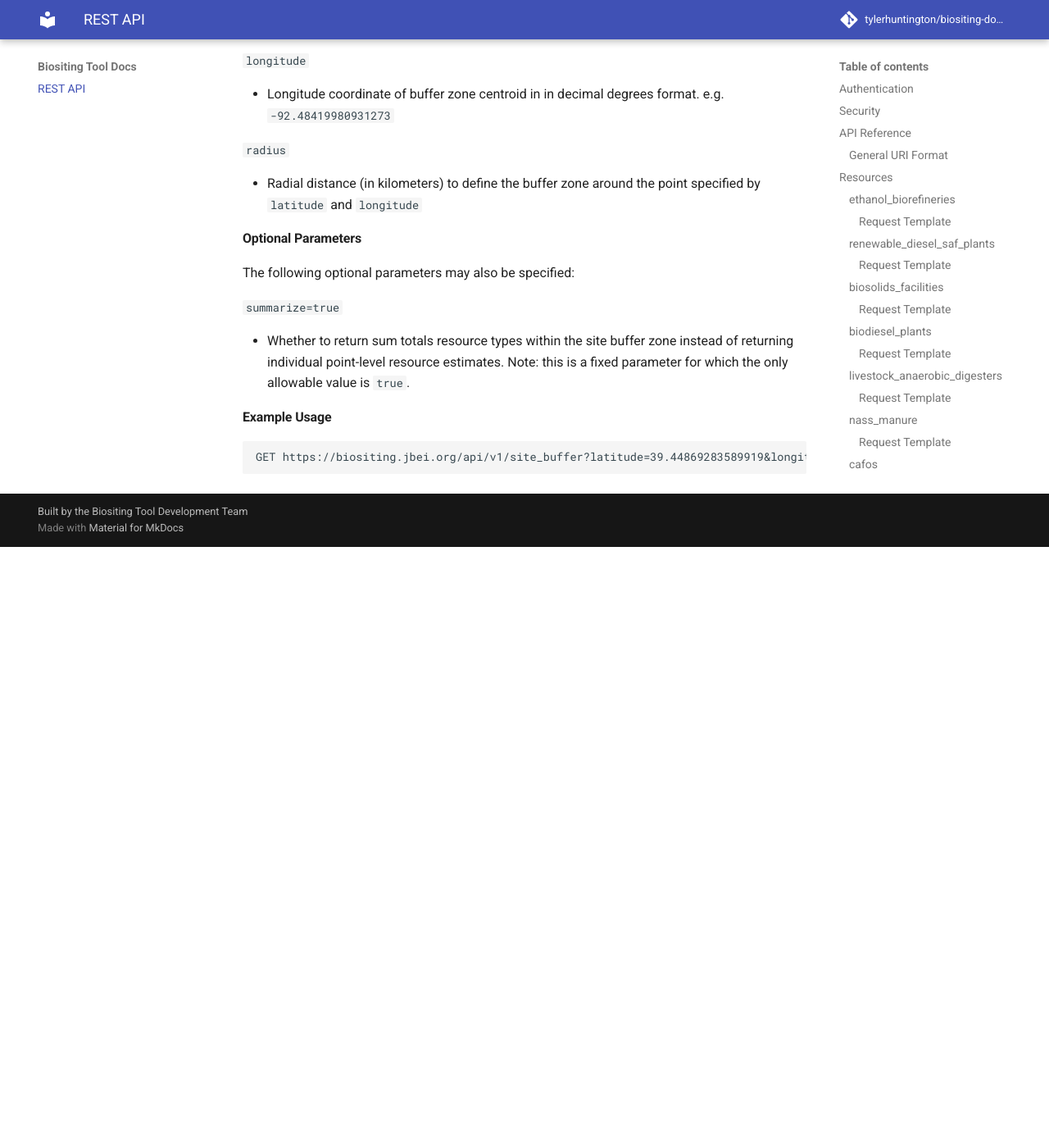
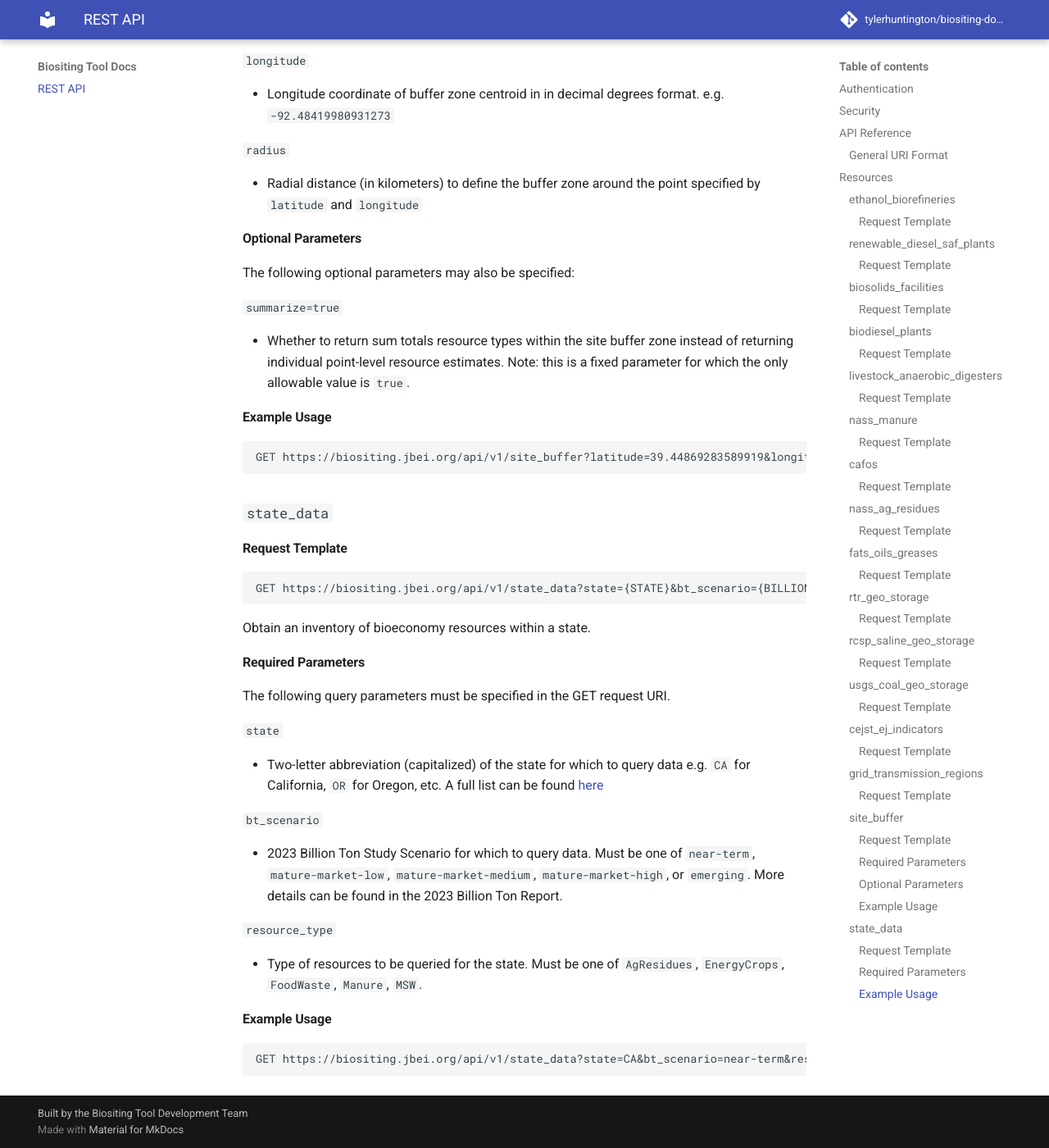
Before and after one commit to tylerhuntington/biositing-docs, an MkDocs documentation site: the page built from docs/user-guide/rest-api.md, in a window 1280 px wide and 1400 px high, scrolled down 4766 px. Shown: the whole window at 82% size. Built offline with MkDocs 1.6.1 and Material for MkDocs 9.7.7, drawn with Linux system fonts in a browser that asks for light colours; comment, search, counter and statistics services are not loaded; before the commit the page ends 5433 px from its top, so only the background shows below that.

Commit message:
Add state_data endpoint to docs.

````diff
--- a/docs/user-guide/rest-api.md
+++ b/docs/user-guide/rest-api.md
@@ -353,6 +353,53 @@ The following optional parameters may also be specified:
 GET https://biositing.jbei.org/api/v1/site_buffer?latitude=39.44869283589919&longitude=-92.48419980931273&radius=20
 ```
 
+### `state_data`
+
+#### Request Template
+```
+GET https://biositing.jbei.org/api/v1/state_data?state={STATE}&bt_scenario={BILLION_TON_SCENARIO}&resource_type={RESOURCE_TYPE}
+```
+
+Obtain an inventory of bioeconomy resources within a state.
+
+#### Required Parameters
+The following query parameters must be specified in the GET request URI.
+
+`state`
+
+-  Two-letter abbreviation (capitalized) of the state for which to query data
+   e.g. `CA` for California, `OR` for Oregon, etc. A full list can be found [here](https://www.faa.gov/air_traffic/publications/atpubs/cnt_html/appendix_a.html)
+
+`bt_scenario`
+
+-  2023 Billion Ton Study Scenario for which to query data. Must be one of `near-term`, `mature-market-low`, `mature-market-medium`, `mature-market-high`, or `emerging`. More details can be found in the 2023 Billion Ton Report.
+
+`resource_type`
+
+-  Type of resources to be queried for the state. Must be one of `AgResidues`, `EnergyCrops`, `FoodWaste`, `Manure`, `MSW`.
+
+[//]: # (#### Optional Parameters)
+
+[//]: # (The following optional parameters may also be specified:)
+
+[//]: # ()
+[//]: # (`summarize=true`)
+
+[//]: # ()
+[//]: # (-  Whether to return sum totals resource types)
+
+[//]: # (   within the site buffer zone instead of returning individual point-level)
+
+[//]: # (   resource estimates. Note: this is a fixed parameter for which the only)
+
+[//]: # (   allowable value is `true`.)
+
+
+#### Example Usage
+```
+GET https://biositing.jbei.org/api/v1/state_data?state=CA&bt_scenario=near-term&resource_type=AgResidues
+```
+
 
 <!--- START BLOCK COMMENT
 #### Fields
````
Also changed, not shown: 2 other files.
